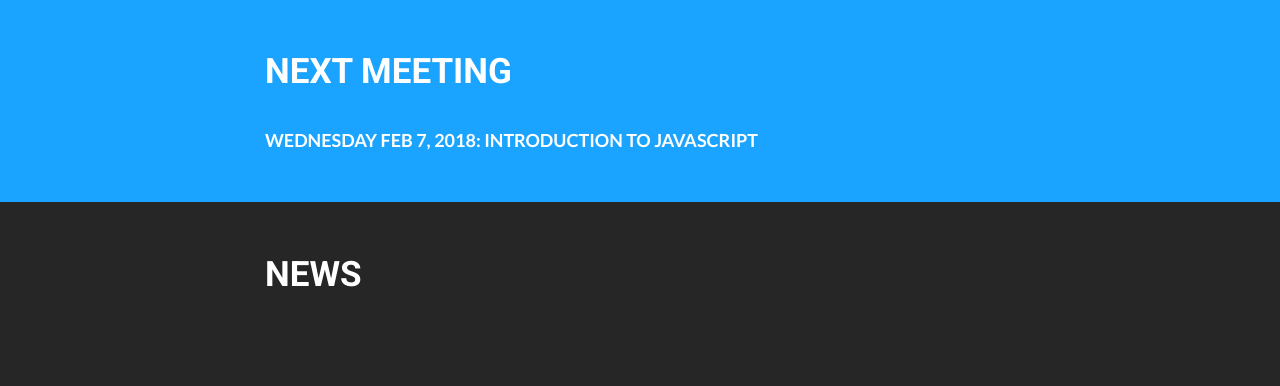
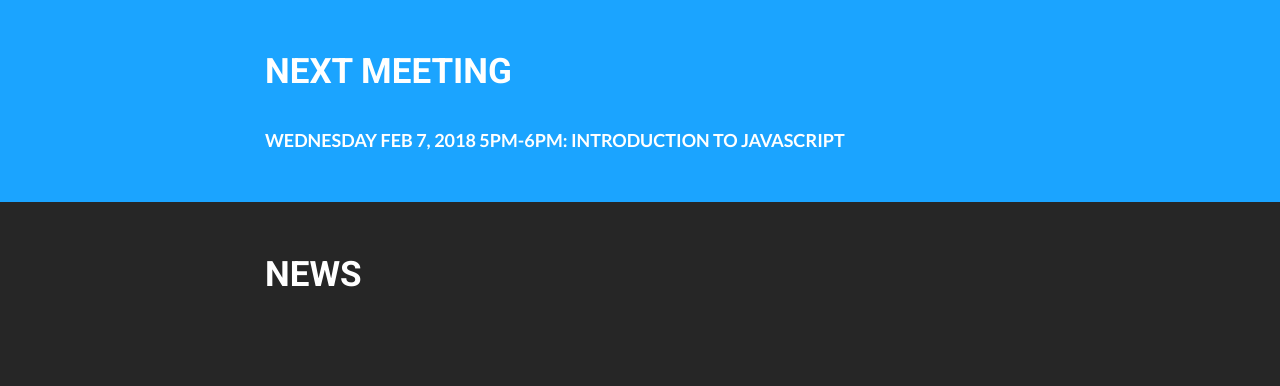
Before and after one commit to csecutsc/csecw_site, a Flask app: page / in a window 1280 px wide. Shown: the part 801-1187 px from the top of the page. Run offline with Flask 2, Linux system fonts and the light colour scheme; data that the repository does not hold is empty; some libraries are stand-ins or nearby versions.

Commit message:
Fixed date

```diff
--- a/app/templates/index.html
+++ b/app/templates/index.html
@@ -56,7 +56,7 @@
       <div class="ui fluid container pushed">
         <h1 class="section-title">NEXT MEETING</h1>
         <div class="lecture-container">
-          <h3 class="subsection-title">WEDNESDAY FEB 7, 2018: INTRODUCTION TO JAVASCRIPT</h3>
+          <h3 class="subsection-title">WEDNESDAY FEB 7, 2018 5PM-6PM: INTRODUCTION TO JAVASCRIPT</h3>
         </div>
       </div>
     </div>
```
